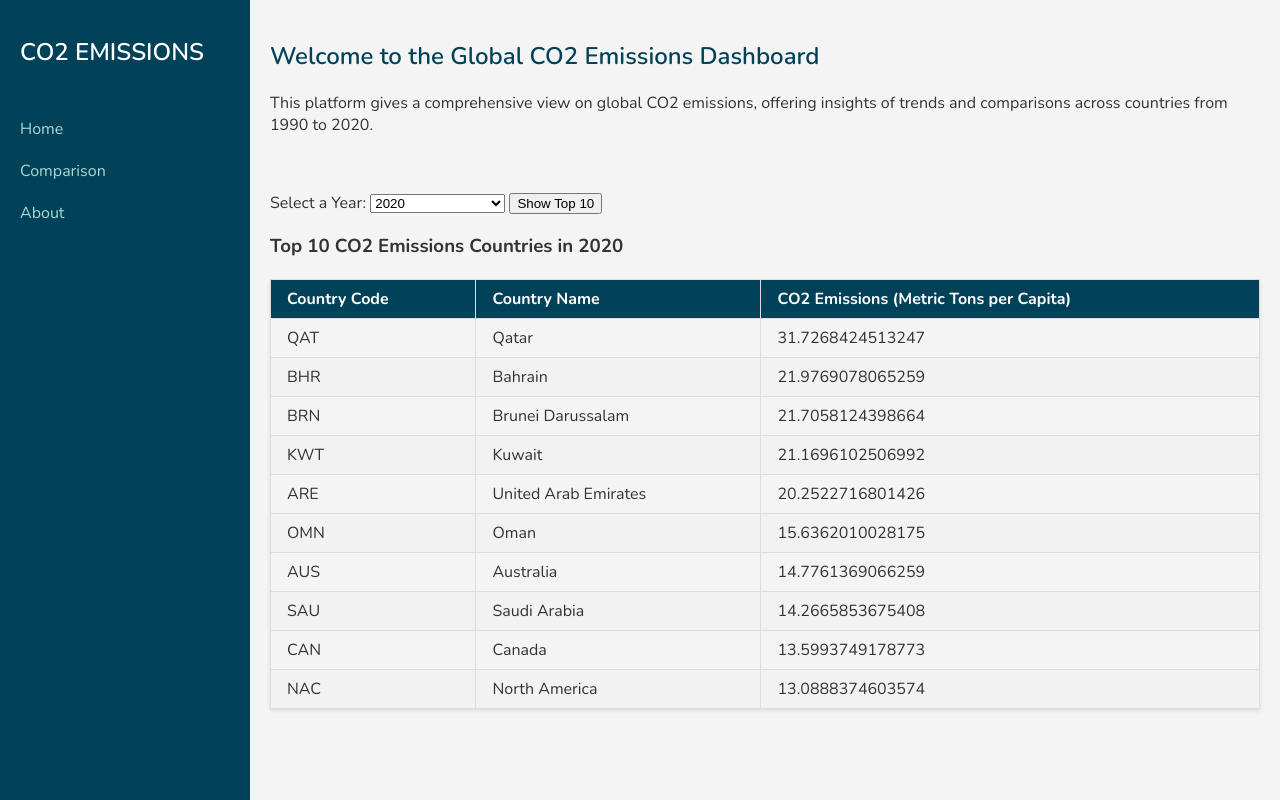
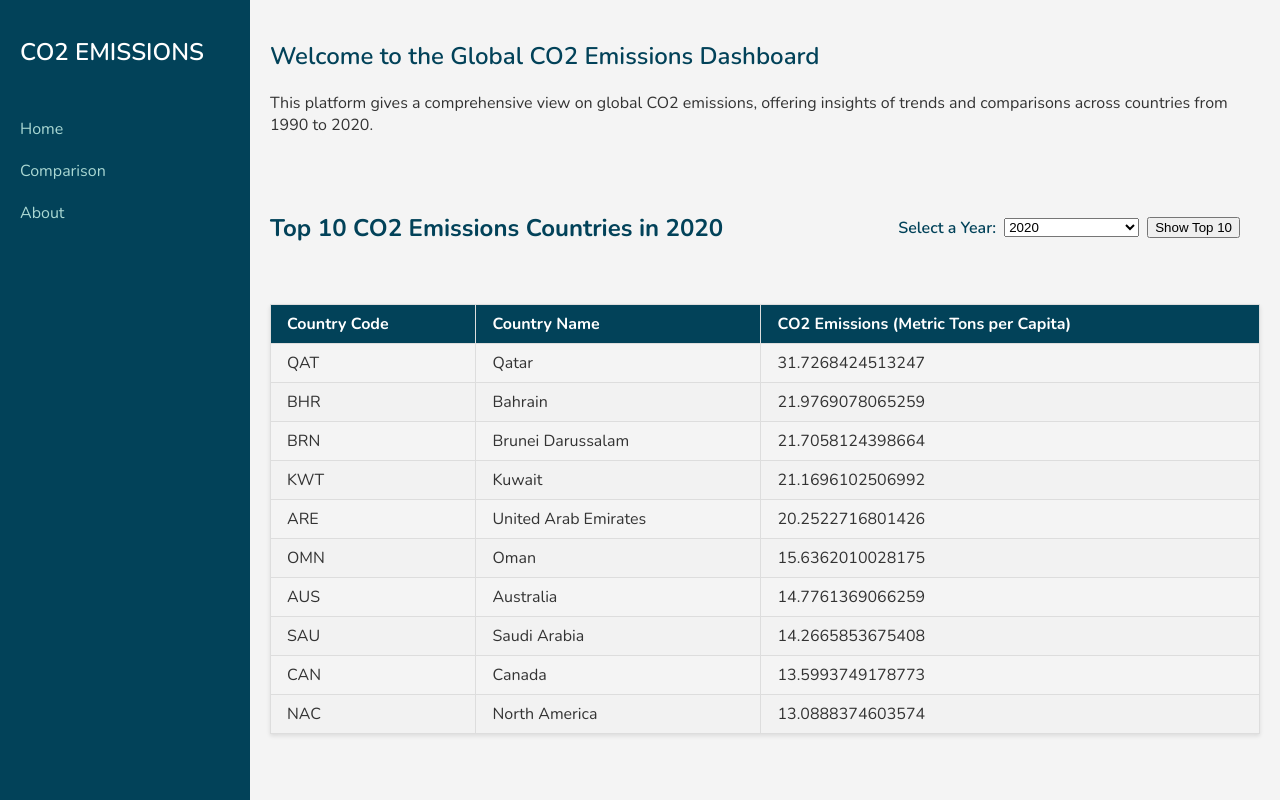
Before and after one commit to azizhayat37/CO2, a Django app: page / in a window 1280 px wide. Run offline with Django 4.2, Linux system fonts and the light colour scheme; data comes from the database, SQL or seed files in the repository.

Commit message:
Amended base.html

```diff
--- a/countrydata/templates/countrydata/about.html
+++ b/countrydata/templates/countrydata/about.html
@@ -9,6 +9,7 @@
     }
 
     .content-container h2 {
+        font-weight: 600;
         color: #024259;
         margin-bottom: 20px;
     }
--- a/countrydata/templates/countrydata/base.html
+++ b/countrydata/templates/countrydata/base.html
@@ -64,14 +64,9 @@
 
 <div class="sidebar">
     <h1>CO2 Emissions</h1>
-    <a href="{%url 'home' %}">Home</a>
-    <a href="{%url 'comparison' %}">Comparison</a>
-    <a href="{%url 'about' %}">About</a>
-</div>
-
-<div class="main-content">
-    <h2>Welcome to the Global CO2 Emissions Dashboard</h2>
-    <p>This platform gives a comprehensive view on global CO2 emissions, offering insights of trends and comparisons across countries from 1990 to 2020.</p>
+    <a href="{% url 'home' %}">Home</a>
+    <a href="{% url 'comparison' %}">Comparison</a>
+    <a href="{% url 'about' %}">About</a>
 </div>
 
 {% block content %}
--- a/countrydata/templates/countrydata/home.html
+++ b/countrydata/templates/countrydata/home.html
@@ -6,7 +6,7 @@
         border-collapse: collapse;
         width: 100%;
         box-shadow: 0 2px 4px rgba(0,0,0,0.1);
-        margin-top: 20px; /* Added some space above the table for aesthetics */
+        margin-top: 20px;
     }
     .modern-table th, .modern-table td {
         border: 1px solid #ddd;
@@ -19,25 +19,58 @@
     }
     .modern-table tr:nth-child(even) {background-color: #f2f2f2;}
     .modern-table tr:hover {background-color: #ddd;}
+
+    /* Styles for the header container */
+    .header-container {
+        font-weight: 600;
+        color: #024259;
+        display: flex;
+        justify-content: space-between;
+        align-items: center;
+        margin-left: 250px; /* Align with the sidebar */
+        margin-right: 20px; /* Consistent with padding */
+        padding: 20px;
+        box-sizing: border-box;
+    }
+
+    /* Form alignment and styling */
+    .year-selection-form {
+        display: flex;
+        align-items: center;
+    }
+    .year-selection-form label,
+    .year-selection-form select,
+    .year-selection-form input[type="submit"] {
+        margin-left: 8px;
+    }
+
+    .content-container {
+        padding: 0 20px;
+        margin-left: 250px;
+    }
 </style>
 
-<div class="content-container" style="margin-left: 250px; padding: 20px;">
-    <form action="{% url 'home' %}" method="get">
-        <div>
+<div class="main-content">
+    <h2>Welcome to the Global CO2 Emissions Dashboard</h2>
+    <p>This platform gives a comprehensive view on global CO2 emissions, offering insights of trends and comparisons across countries from 1990 to 2020.</p>
+</div>
+
+<div class="header-container">
+    <h2>Top 10 CO2 Emissions Countries{% if selected_year %} in {{ selected_year }}{% else %} in Default Year{% endif %}</h2>
+    <form class="year-selection-form" action="{% url 'home' %}" method="get">
         <label for="year">Select a Year:</label>
         <select id="year" name="year">
-                <!-- This option acts as a placeholder and prompts user selection -->
             <option value="" {% if not selected_year %}selected{% endif %}>--- Select a Year ---</option>
             {% for year in years %}
             <option value="{{ year }}" {% if selected_year|stringformat:"s" == year|stringformat:"s" %}selected{% endif %}>{{ year }}</option>
             {% endfor %}
         </select>
         <input type="submit" value="Show Top 10">
+    </form>
 </div>
-    </form>
 
+<div class="content-container">
     {% if countries %}
-    <h3>Top 10 CO2 Emissions Countries in {{ selected_year }}</h3>
     <table class="modern-table">
         <thead>
             <tr>
```
Also changed, not shown: countrydata/views.py (line endings or trailing spaces). Lines whose indentation alone changed are shown as unchanged.
